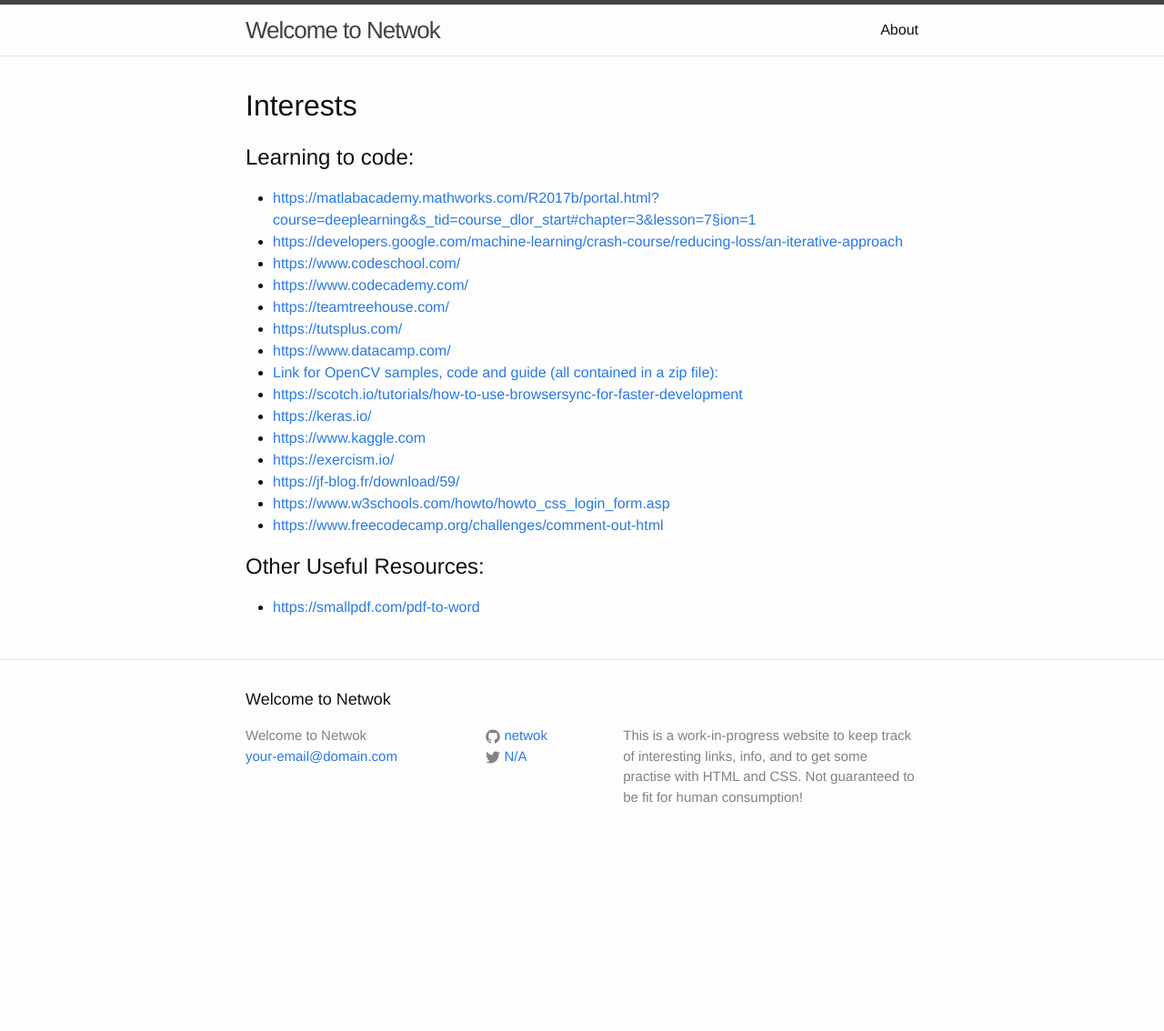
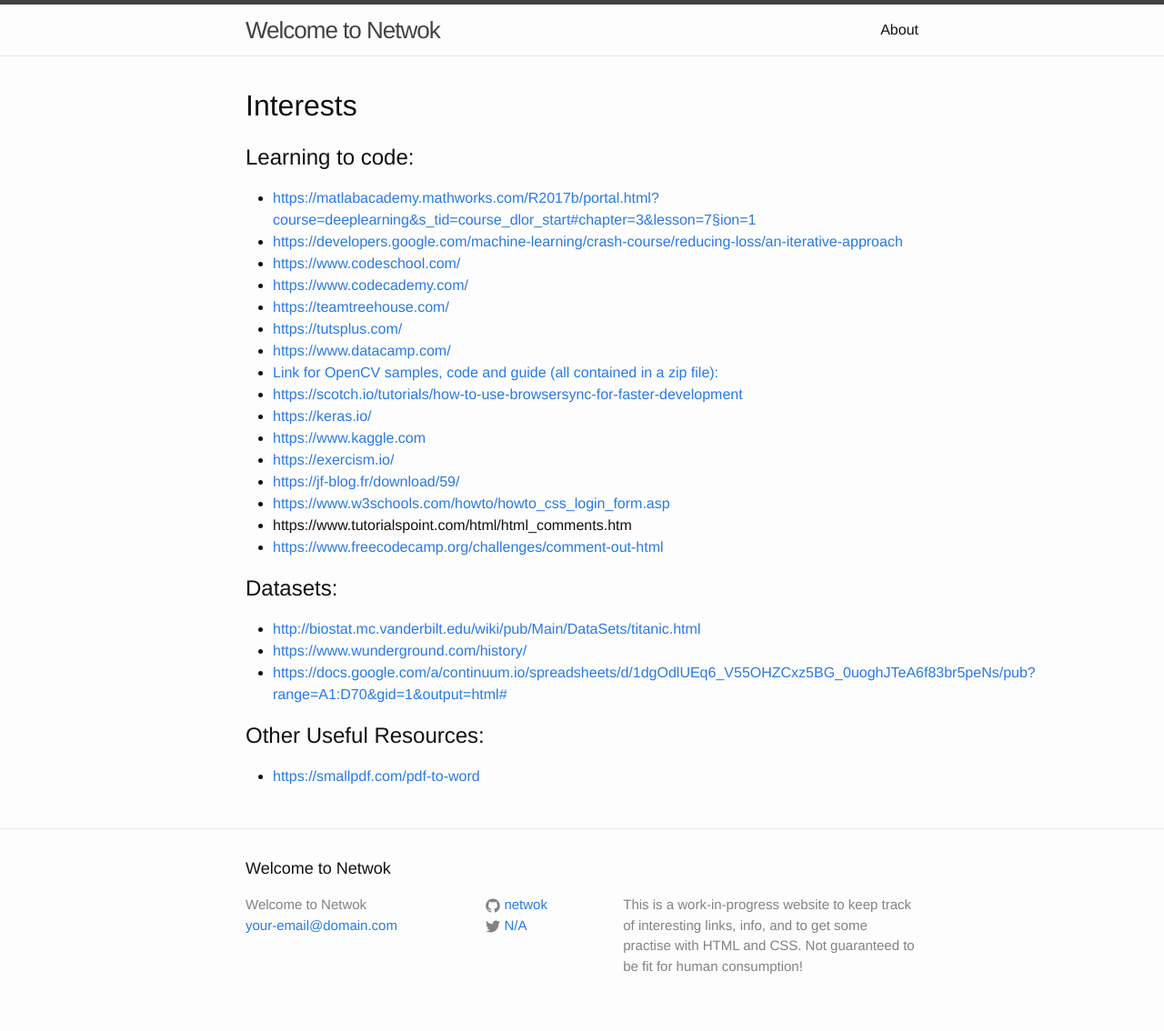
Before and after one commit to netwok/netwok.github.io, a Jekyll site: the page built from int.html, in a window 1280 px wide. Shown: the whole page at 91% size. Built offline with Jekyll 4.4.1, drawn with Linux system fonts in a browser that asks for light colours; before the commit the page ends 948 px from its top, so only the background shows below that.

Commit message:
Update int.html

```diff
--- a/int.html
+++ b/int.html
@@ -21,10 +21,19 @@
       <li><a href = https://exercism.io/>https://exercism.io/</a></li>
       <li><a href = https://jf-blog.fr/download/59/>https://jf-blog.fr/download/59/</a></li>
       <li><a href = https://www.w3schools.com/howto/howto_css_login_form.asp>https://www.w3schools.com/howto/howto_css_login_form.asp</a></li>
+      <li><a href = https://www.tutorialspoint.com/html/html_comments.htm></a>https://www.tutorialspoint.com/html/html_comments.htm</li>
       <li><a href = https://www.freecodecamp.org/challenges/comment-out-html>https://www.freecodecamp.org/challenges/comment-out-html</a></li>
         <!--
         <li><a href = ></a></li>
         -->
+
+
+    </ul>
+    <h2>Datasets:</h2>
+    <ul>
+      <li><a href = http://biostat.mc.vanderbilt.edu/wiki/pub/Main/DataSets/titanic.html>http://biostat.mc.vanderbilt.edu/wiki/pub/Main/DataSets/titanic.html</a></li>
+      <li><a href = https://www.wunderground.com/history/>https://www.wunderground.com/history/</a></li>
+      <li><a href = https://docs.google.com/a/continuum.io/spreadsheets/d/1dgOdlUEq6_V55OHZCxz5BG_0uoghJTeA6f83br5peNs/pub?range=A1:D70&gid=1&output=html#>    https://docs.google.com/a/continuum.io/spreadsheets/d/1dgOdlUEq6_V55OHZCxz5BG_0uoghJTeA6f83br5peNs/pub?range=A1:D70&gid=1&output=html#</a></li>
     </ul>
     <h2>Other Useful Resources:</h2>
     <ul>
```
